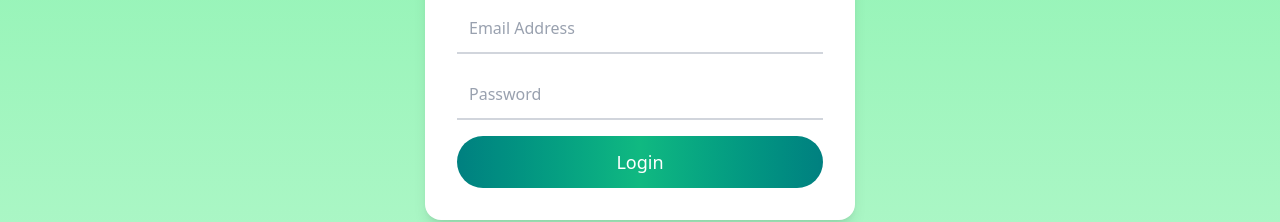
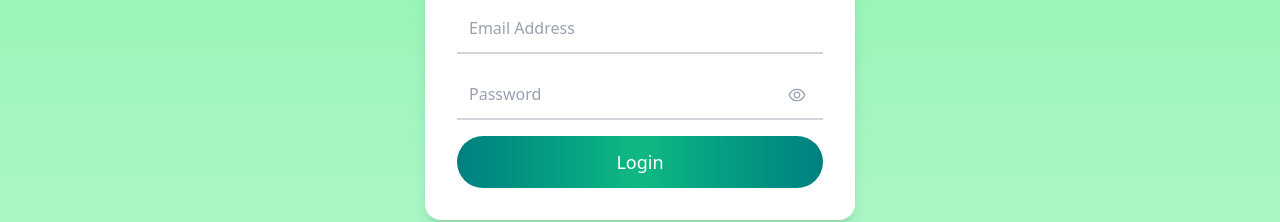
Before and after one commit to Mandrindra-ops/Expenses-Managment, a React (Vite) app in the folder frontend/: page /login in a window 1280 px wide. Shown: the part 366-588 px from the top of the page. Built offline with nearby package versions, Linux system fonts and the light colour scheme.

Commit message:
Add eye icon to toggle password visibility in login form

```diff
--- a/frontend/src/components/forms/LoginForm.tsx
+++ b/frontend/src/components/forms/LoginForm.tsx
@@ -1,4 +1,5 @@
 import { AiFillHome } from 'react-icons/ai';
+import { AiOutlineEye, AiOutlineEyeInvisible } from 'react-icons/ai';
 import { useEffect, useState } from 'react';
 import { useNavigate } from 'react-router-dom';
 
@@ -9,6 +10,7 @@
 export default function LoginForm({ mode }: LoginFormProps) {
   const isLoginModeInitial = mode === 'login';
   const [isLoginMode, setIsLoginMode] = useState(isLoginModeInitial);
+  const [showPassword, setShowPassword] = useState(false);
   const navigate = useNavigate();
 
   useEffect(() => {
@@ -85,13 +87,21 @@
             required
             className="w-full p-3 border-b-2 border-gray-300 outline-none focus:border-cyan-500 placeholder-gray-400"
           />
+          <div className="relative">
             <input
-            type="password"
+              type={showPassword ? "text" : "password"}
               name="password"
               placeholder="Password"
               required
               className="w-full p-3 border-b-2 border-gray-300 outline-none focus:border-cyan-500 placeholder-gray-400 transition-all"
             />
+            <span
+              className="absolute right-4 top-1/2 transform -translate-y-1/2 cursor-pointer text-xl text-gray-400"
+              onClick={() => setShowPassword((prev) => !prev)}
+            >
+              {showPassword ? <AiOutlineEyeInvisible /> : <AiOutlineEye />}
+            </span>
+          </div>
           {!isLoginMode && (
             <input
               type="password"
```
Lines whose indentation alone changed are shown as unchanged.
